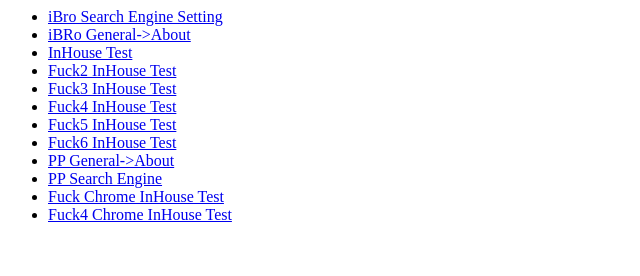
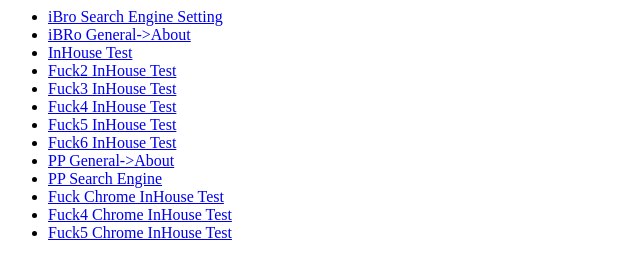
Before and after one commit to andrey-sikerin/ibro, a browser extension: page index.html in a window 1280 px wide. Shown: the whole page, without its empty margins (0-640 px from the left). Drawn offline with Linux system fonts and the light colour scheme.

Commit message:
Update index.html

```diff
--- a/index.html
+++ b/index.html
@@ -29,6 +29,8 @@
    <li><a href="ya-search-app-open://?uri=App-prefs%3ASAFARI%26path%3DSEARCH_ENGINE_SETTING">PP Search Engine</a></li>
    <li><a href="yandexbrowser-open-url://App-prefs%3Acom.google.chrome.ios">Fuck Chrome InHouse Test</a></li>
    <li><a href="yandexbrowser-open-url://app-settings%3ADEFAULT_BROWSER_APP">Fuck4 Chrome InHouse Test</a></li>
+   <li><a href="yandexbrowser-open-url://app-settings%3Apath%3DLOCATION%2Fru.yandex.mobile.search.inhouse">Fuck5 Chrome InHouse Test</a></li>
+
   </ul>
 </body>
 </html>
```
